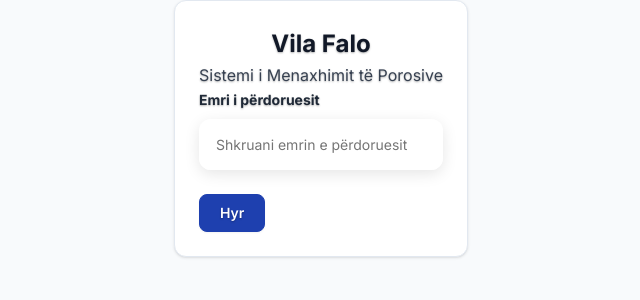
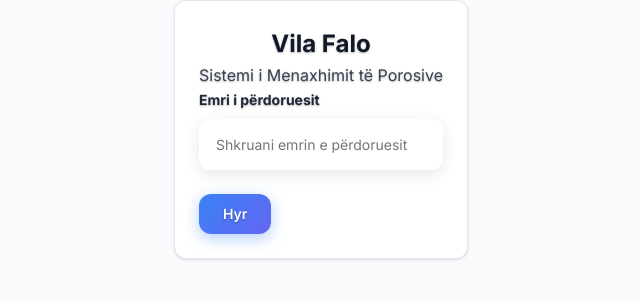
Before and after one commit to kristina-hanxhara9/Vila-Falo-Order-App, a React (Create React App) app in the folder client/: page /login in a window 1280 px wide. Shown: the top 300 px of the page, without its empty margins (319-959 px from the left). Built offline with nearby package versions, Linux system fonts and the light colour scheme; no server answers.

Commit message:
Add Option 2 Premium Design directly to App.css

```diff
--- a/client/src/App.css
+++ b/client/src/App.css
@@ -409,6 +409,8 @@ select,
   background-color: #f9fafb !important; /* Very light gray */
   border: 1px solid #e5e7eb !important;
   color: #1f2937 !important; /* Dark gray, almost black */
+  box-shadow: var(--shadow-sm) !important;
+  transition: all 0.2s ease !important;
 }
 
 /* Ensure text in forms is black/dark gray */
@@ -485,3 +487,149 @@ a[href="/logout"] {
 .text-gray-600 {
   color: #374151 !important; /* Dark gray */
 }
+
+/* ========================================= */
+/* OPTION 2: MODERN PREMIUM DESIGN STYLES  */
+/* ========================================= */
+
+/* === CORE VARIABLES === */
+:root {
+  /* Professional Colors */
+  --primary-blue: #1e40af;
+  --secondary-indigo: #4338ca;
+  --success-green: #059669;
+  --warning-amber: #d97706;
+  --danger-red: #dc2626;
+  --info-cyan: #0891b2;
+
+  /* Background Palette */
+  --bg-primary: #f8fafc;
+  --bg-secondary: #f1f5f9;
+  --white: #ffffff;
+  --gray-50: #f8fafc;
+  --gray-100: #f1f5f9;
+  --gray-200: #e2e8f0;
+  --gray-300: #cbd5e1;
+  --gray-400: #94a3b8;
+  --gray-500: #64748b;
+  --gray-600: #475569;
+  --gray-700: #334155;
+  --gray-800: #1e293b;
+  --gray-900: #0f172a;
+
+  /* Enhanced Shadows */
+  --shadow-xs: 0 1px 2px 0 rgb(0 0 0 / 0.05);
+  --shadow-sm: 0 1px 2px 0 rgb(0 0 0 / 0.1);
+  --shadow: 0 1px 3px 0 rgb(0 0 0 / 0.1), 0 1px 2px -1px rgb(0 0 0 / 0.1);
+  --shadow-md: 0 4px 6px -1px rgb(0 0 0 / 0.1), 0 2px 4px -2px rgb(0 0 0 / 0.1);
+  --shadow-lg: 0 10px 15px -3px rgb(0 0 0 / 0.1), 0 4px 6px -4px rgb(0 0 0 / 0.1);
+  --shadow-xl: 0 20px 25px -5px rgb(0 0 0 / 0.1), 0 8px 10px -6px rgb(0 0 0 / 0.1);
+}
+
+/* === GLOBAL STYLES - OPTION 2 === */
+body {
+  background: var(--bg-primary) !important;
+  font-family: 'Inter', -apple-system, BlinkMacSystemFont, sans-serif !important;
+  color: var(--gray-800) !important;
+  line-height: 1.6 !important;
+  -webkit-font-smoothing: antialiased !important;
+}
+
+/* === LAYOUT === */
+.dashboard-container,
+.manager-dashboard,
+.waiter-dashboard,
+.kitchen-dashboard {
+  background: var(--bg-primary) !important;
+  min-height: 100vh !important;
+}
+
+/* === PREMIUM CARD SYSTEM === */
+.bg-white,
+.bg-white\/70,
+.bg-white\/80 {
+  background: var(--white) !important;
+  border: 1px solid var(--gray-200) !important;
+  border-radius: 12px !important;
+  box-shadow: var(--shadow) !important;
+}
+
+.bg-white:hover {
+  box-shadow: var(--shadow-lg) !important;
+  border-color: var(--gray-300) !important;
+  transform: translateY(-2px) !important;
+}
+
+/* === PREMIUM TABLE STATUS CARDS === */
+/* Free Tables - Professional Green */
+.bg-emerald-50 {
+  background: linear-gradient(135deg, #f0fdf4 0%, #ecfdf5 100%) !important;
+  border: 2px solid var(--success-green) !important;
+  border-radius: 12px !important;
+  color: var(--success-green) !important;
+  box-shadow: var(--shadow-md) !important;
+  position: relative !important;
+}
+
+.bg-emerald-50::before {
+  content: '';
+  position: absolute;
+  top: 0;
+  left: 0;
+  right: 0;
+  height: 4px;
+  background: var(--success-green);
+  border-radius: 12px 12px 0 0;
+}
+
+/* Ordering Tables - Professional Amber */
+.bg-amber-50 {
+  background: linear-gradient(135deg, #fffbeb 0%, #fef3c7 100%) !important;
+  border: 2px solid var(--warning-amber) !important;
+  border-radius: 12px !important;
+  color: var(--warning-amber) !important;
+  box-shadow: var(--shadow-md) !important;
+  position: relative !important;
+}
+
+.bg-amber-50::before {
+  content: '';
+  position: absolute;
+  top: 0;
+  left: 0;
+  right: 0;
+  height: 4px;
+  background: var(--warning-amber);
+  border-radius: 12px 12px 0 0;
+}
+
+/* Unpaid Tables - Professional Red */
+.bg-rose-50 {
+  background: linear-gradient(135deg, #fef2f2 0%, #fee2e2 100%) !important;
+  border: 2px solid var(--danger-red) !important;
+  border-radius: 12px !important;
+  color: var(--danger-red) !important;
+  box-shadow: var(--shadow-md) !important;
+  position: relative !important;
+}
+
+.bg-rose-50::before {
+  content: '';
+  position: absolute;
+  top: 0;
+  left: 0;
+  right: 0;
+  height: 4px;
+  background: var(--danger-red);
+  border-radius: 12px 12px 0 0;
+}
+
+/* === PREMIUM HOVER EFFECTS === */
+.group:hover {
+  transform: translateY(-3px) !important;
+  transition: all 0.3s ease !important;
+}
+
+a.group:hover {
+  box-shadow: var(--shadow-xl) !important;
+}
--- a/client/src/App.js
+++ b/client/src/App.js
@@ -3,7 +3,6 @@ import { BrowserRouter as Router, Routes, Route, Navigate } from 'react-router-d
 import { AuthProvider, AuthContext } from './contexts/AuthContext';
 import { SocketProvider } from './contexts/SocketContext';
 import './App.css';
-import './mockup2-premium.css';
 
 // Login Page
 import Login from './pages/Login';
```
